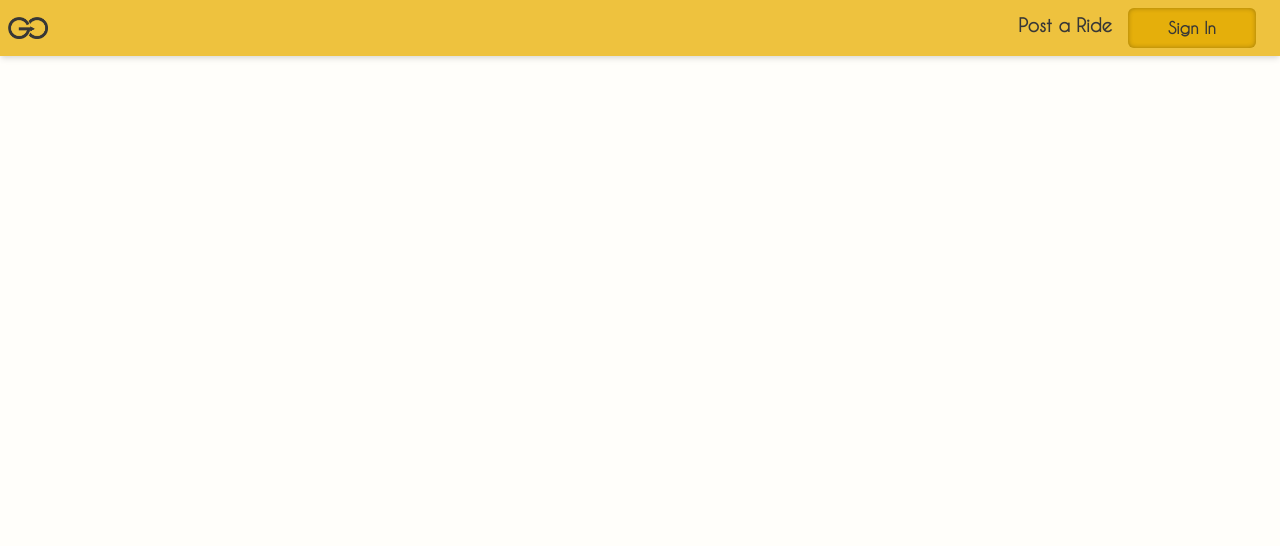
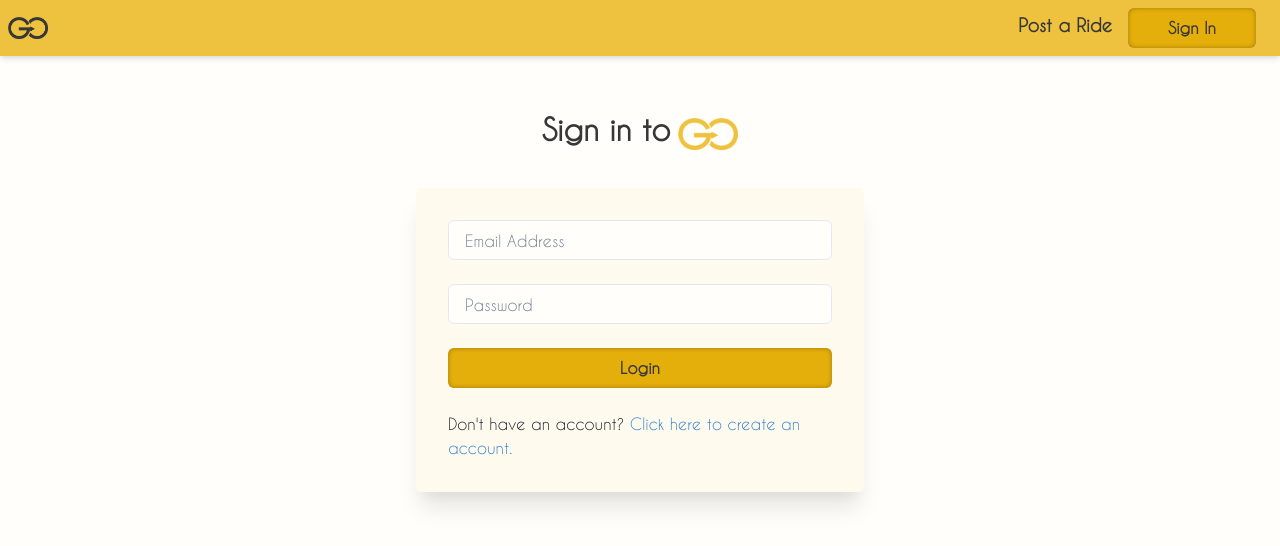
Before and after one commit to Go-Ride-Share/web-client, a React (Create React App) app: page /login in a window 1280 px wide. Shown: the top 546 px of the page. Built offline with nearby package versions, Linux system fonts and the light colour scheme; the HTML template or start-up script is replaced by a standard one.

Commit message:
Add login page

```diff
--- a/package.json
+++ b/package.json
@@ -10,6 +10,7 @@
     "@testing-library/react": "^13.4.0",
     "@testing-library/user-event": "^13.5.0",
     "framer-motion": "^11.7.0",
+    "prop-types": "^15.8.1",
     "react": "^18.3.1",
     "react-dom": "^18.3.1",
     "react-router-dom": "^6.26.2",
--- /dev/null
+++ b/src/components/Login.js
@@ -0,0 +1,71 @@
+import React from "react";
+import {
+  Stack,
+  Image,
+  Heading,
+  Input,
+  Button,
+  Link,
+  Text,
+  Card,
+  useTheme,
+} from "@chakra-ui/react";
+import { Link as RouterLink } from "react-router-dom";
+import logo from "../assets/images/LogoNotYellow.png";
+
+const Login = () => {
+  const theme = useTheme();
+
+  return (
+    <Stack spacing={6} maxW="md" mx="auto" mt="8" fontFamily="CaviarDreams">
+      <Heading as="h2" size="lg" textAlign="center" fontFamily="CaviarDreams">
+        Sign in to
+        <Image
+          src={logo}
+          alt="Go App"
+          boxSize="60px"
+          display="inline-block"
+          objectFit="contain"
+          verticalAlign="middle"
+          quality={100}
+          ml="2"
+        />
+      </Heading>
+
+      <Card p="8" boxShadow="xl" bg={theme.colors.accent}>
+        <Stack spacing={6}>
+          <Input
+            placeholder="Email Address"
+            type="email"
+            bg={theme.colors.background}
+          />
+          <Input
+            placeholder="Password"
+            type="password"
+            bg={theme.colors.background}
+          />
+          <Button
+            bg={theme.colors.secondary}
+            color={theme.colors.text}
+            _hover={{
+              bg: theme.colors.tertiary,
+              boxShadow: "inset 0 0 5px rgba(0, 0, 0, 0.5)",
+            }}
+            boxShadow="inset 0 0 5px rgba(0, 0, 0, 0.3)"
+            size="md"
+          >
+            Login
+          </Button>
+          <Text textAlign="left">
+            Don't have an account?{" "}
+            <Link as={RouterLink} to="/signup" color="blue.500">
+              Click here to create an account.
+            </Link>
+          </Text>
+        </Stack>
+      </Card>
+    </Stack>
+  );
+};
+
+export default Login;
--- a/src/components/PageWithNav.js
+++ b/src/components/PageWithNav.js
@@ -1,18 +1,23 @@
 import React from 'react';
 import { Outlet } from 'react-router-dom';
 import { Box } from '@chakra-ui/react';
+import PropTypes from 'prop-types';
 import Nav from './Nav';
+import Login from "./Login";
 
-const PageWithNav = () => {
+const PageWithNav = ({ login }) => {
   return (
     <Box>
       <Nav />
-
       <Box as="main" p="4">
-        <Outlet />
+        {login ? <Login /> : <Outlet />}
       </Box>
     </Box>
   );
 };
 
+PageWithNav.propTypes = {
+  login: PropTypes.bool,
+};
+
 export default PageWithNav;
--- a/src/routes/ProtectedRoutes.js
+++ b/src/routes/ProtectedRoutes.js
@@ -1,5 +1,5 @@
 import React from 'react';
-import { Route, Routes, Navigate } from 'react-router-dom';
+import { Route, Routes } from 'react-router-dom';
 import PageWithNav from '../components/PageWithNav';
 
 const ProtectedRoutes = () => {
```
Also changed, not shown: 1 other file (tests, documents, lock files or other folders).
